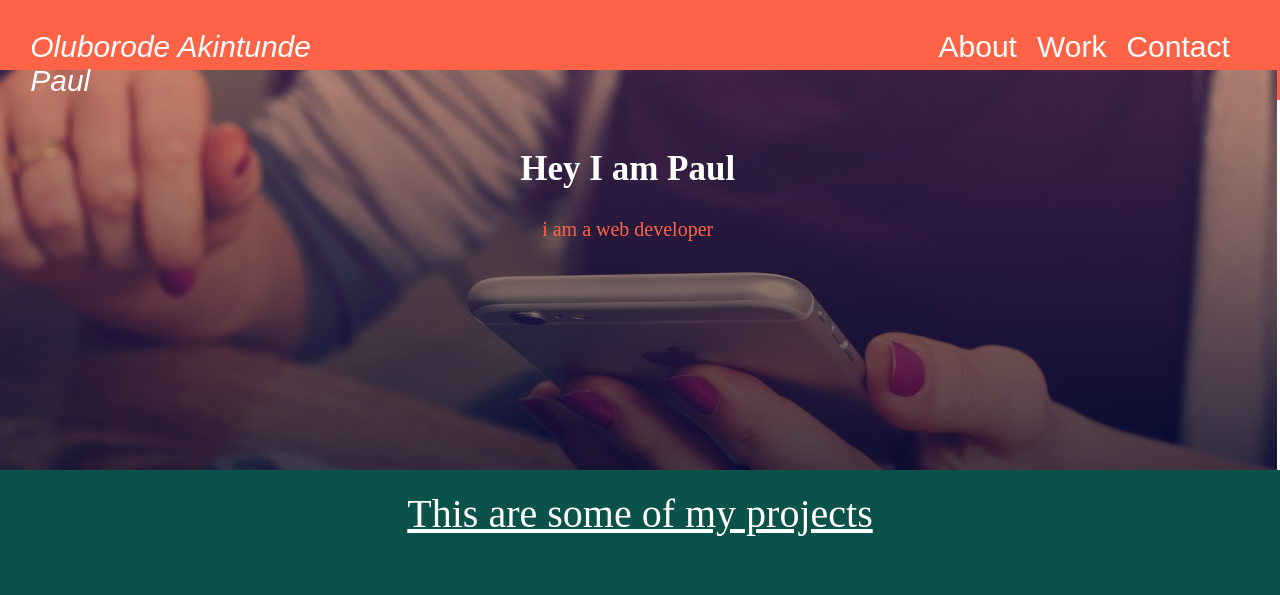
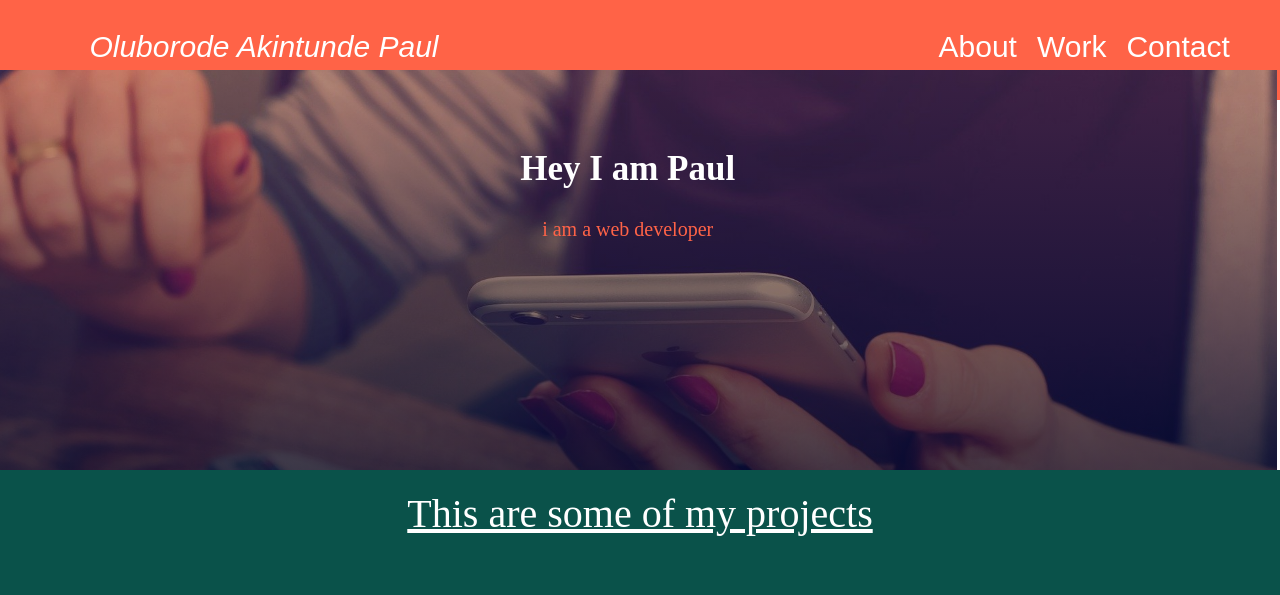
Before and after one commit to fidelmak/fccportfolio, a plain HTML site: page index.html in a window 1280 px wide. Shown: the top 595 px of the page. Drawn offline with Linux system fonts and the light colour scheme.

Commit message:
Update portfollio.css

```diff
--- a/portfollio.css
+++ b/portfollio.css
@@ -15,7 +15,7 @@ a{
 
 }
 #namee{
-    margin-right: 600px !important;
+    margin-right: 500px !important;
     color: rgb(10, 82, 74);
 }
 @media (max-width:768px) {
```
